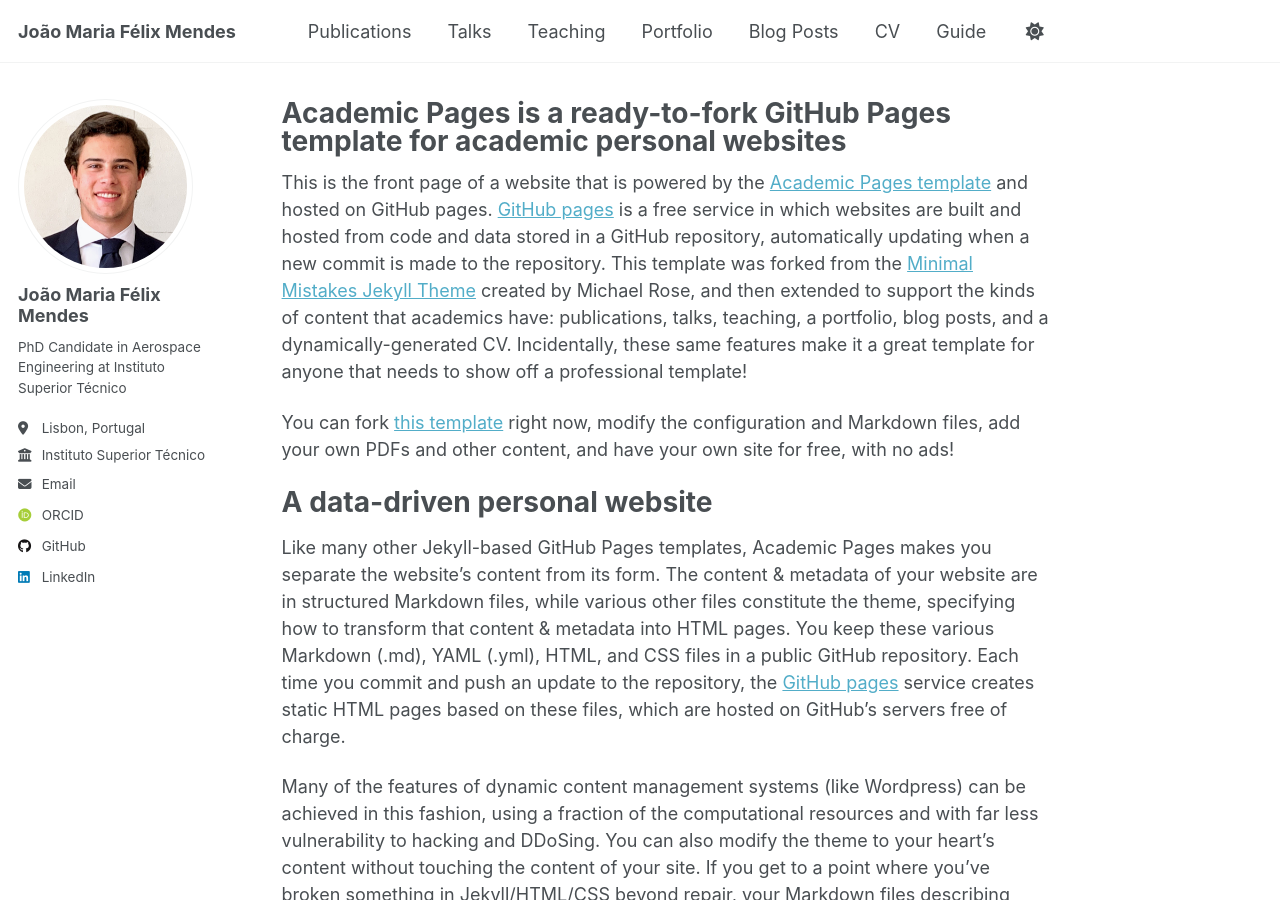
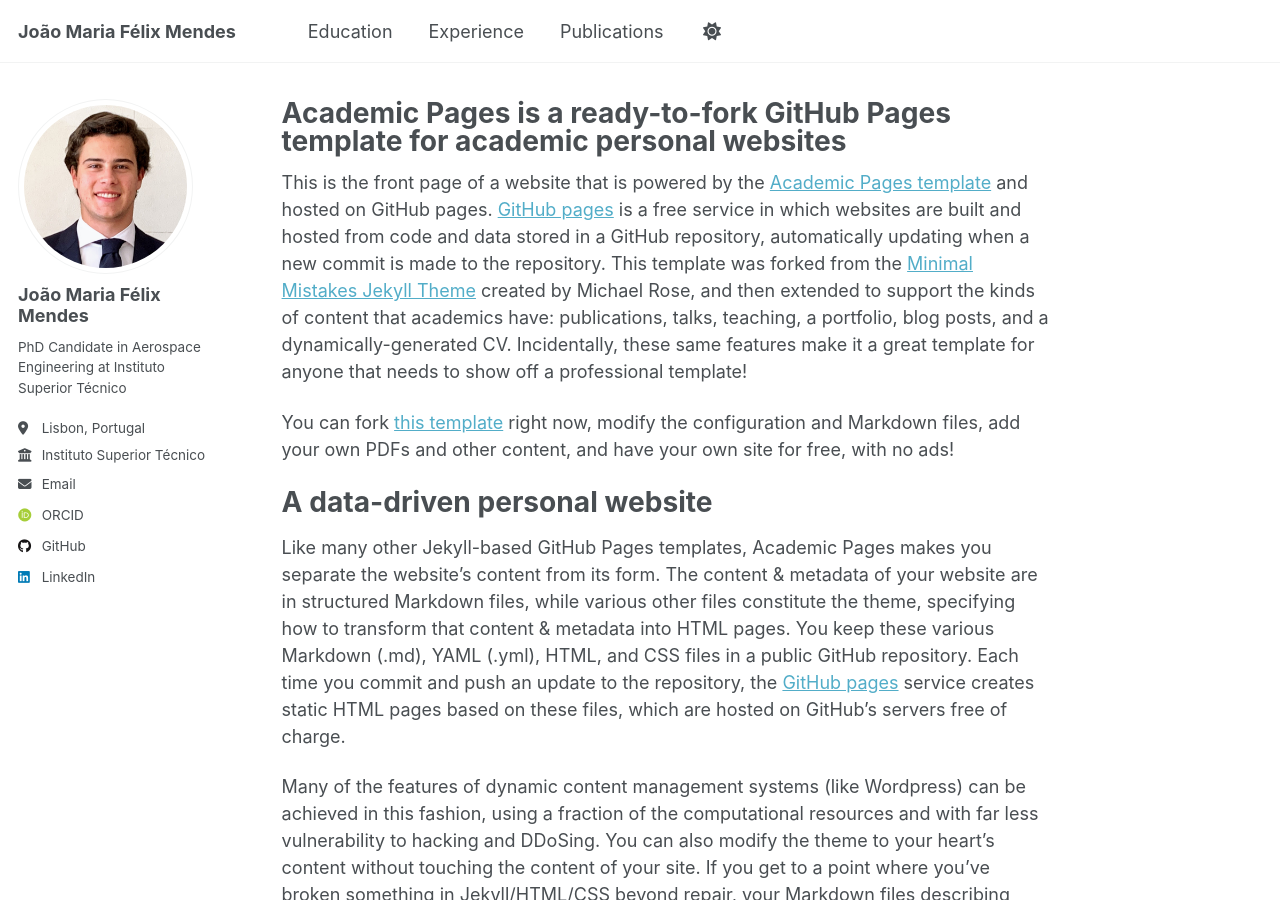
Before and after one commit to joaom2a0r0i1a/joaom2a0r0i1a.github.io, a Jekyll site: the page built from _pages/about.md, in a window 1280 px wide and 900 px high. Built offline with Jekyll 4.4.1, drawn with Linux system fonts in a browser that asks for light colours; some web fonts are replaced; a script that is not in the unit is left out.

Commit message:
Update navigation links

```diff
--- a/_data/navigation.yml
+++ b/_data/navigation.yml
@@ -8,26 +8,11 @@
 #      Markdown formatted page while the second is generated using JSON.
 
 main:
+  - title: "Education"
+    url: /education/
+
+  - title: "Experience"
+    url: /experience/
+
   - title: "Publications"
     url: /publications/
-
-  - title: "Talks"
-    url: /talks/
-
-  - title: "Teaching"
-    url: /teaching/
-
-  - title: "Portfolio"
-    url: /portfolio/
-
-  - title: "Blog Posts"
-    url: /year-archive/
-
-  - title: "CV"
-    url: /cv/
-
-  # - title: "CV"
-  #   url: /cv-json/
-
-  - title: "Guide"
-    url: /markdown/
```
